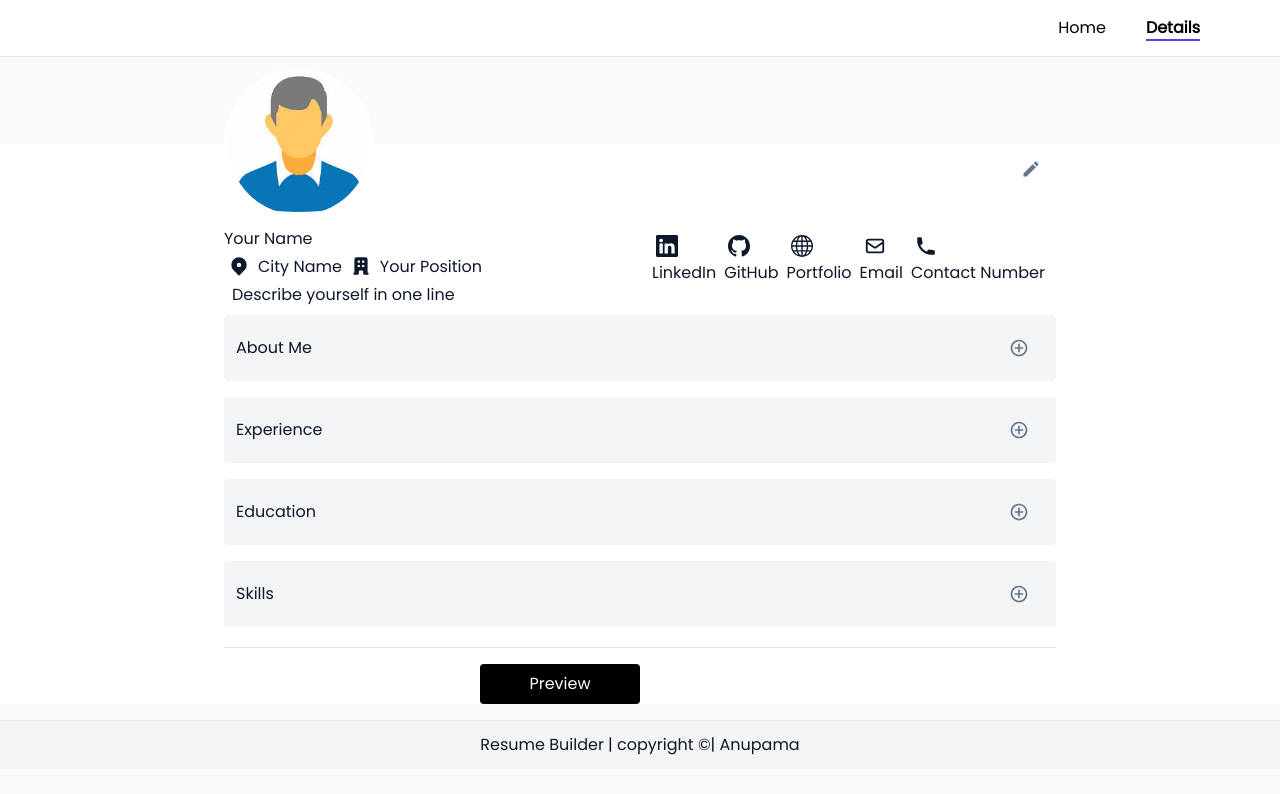
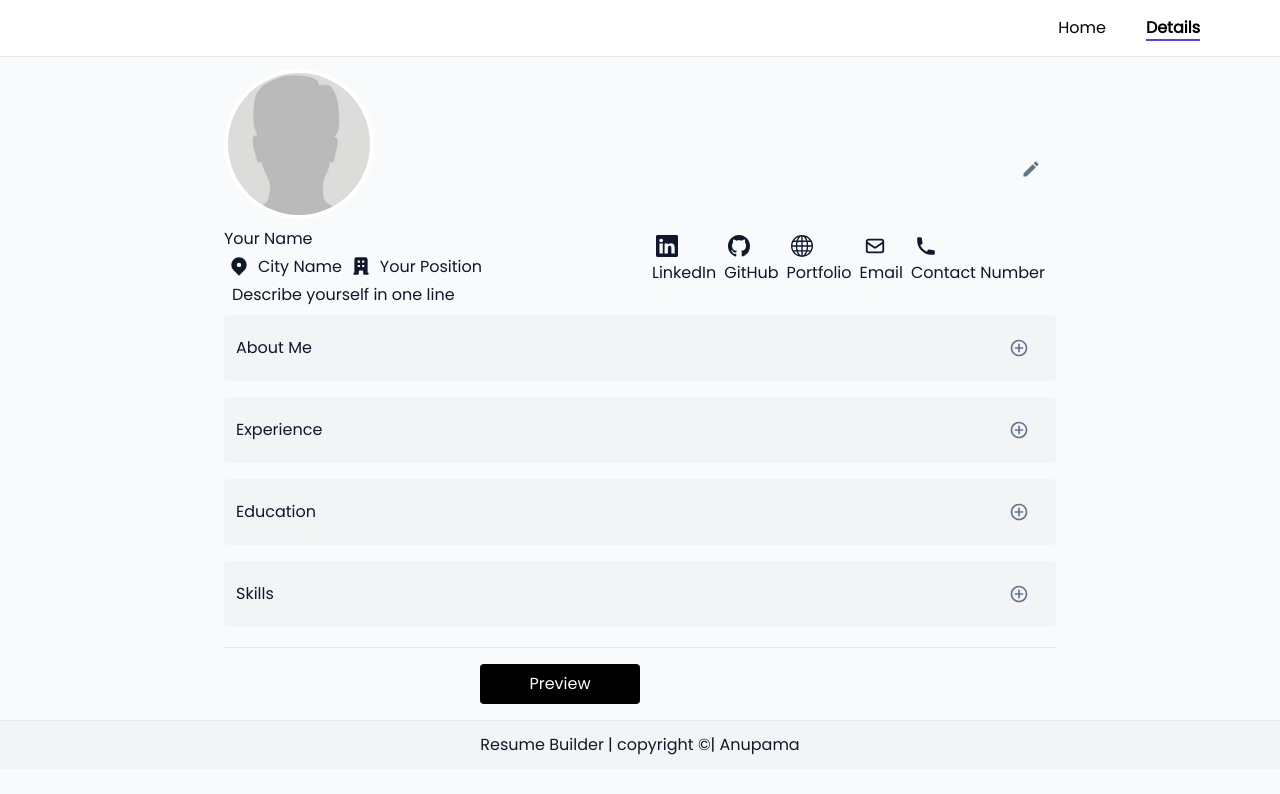
Before and after one commit to anupama115/resume-builder, a React (Create React App) app: page /details in a window 1280 px wide. Shown: the top 794 px of the page. Built offline with nearby package versions, Linux system fonts and the light colour scheme.

Commit message:
details-added

```diff
--- a/src/pages/Details/Details.jsx
+++ b/src/pages/Details/Details.jsx
@@ -10,7 +10,7 @@
         <>
             {/* Top image */}
             <div className="p-0 top-image w-full" />
-            <div className='bg-white container mx-auto px-4'>
+            <div className='container mx-auto px-4'>
 
                 {/* Profile section */}
                 <Profile />
```
Also changed, not shown: public/images/profile.jpg.
